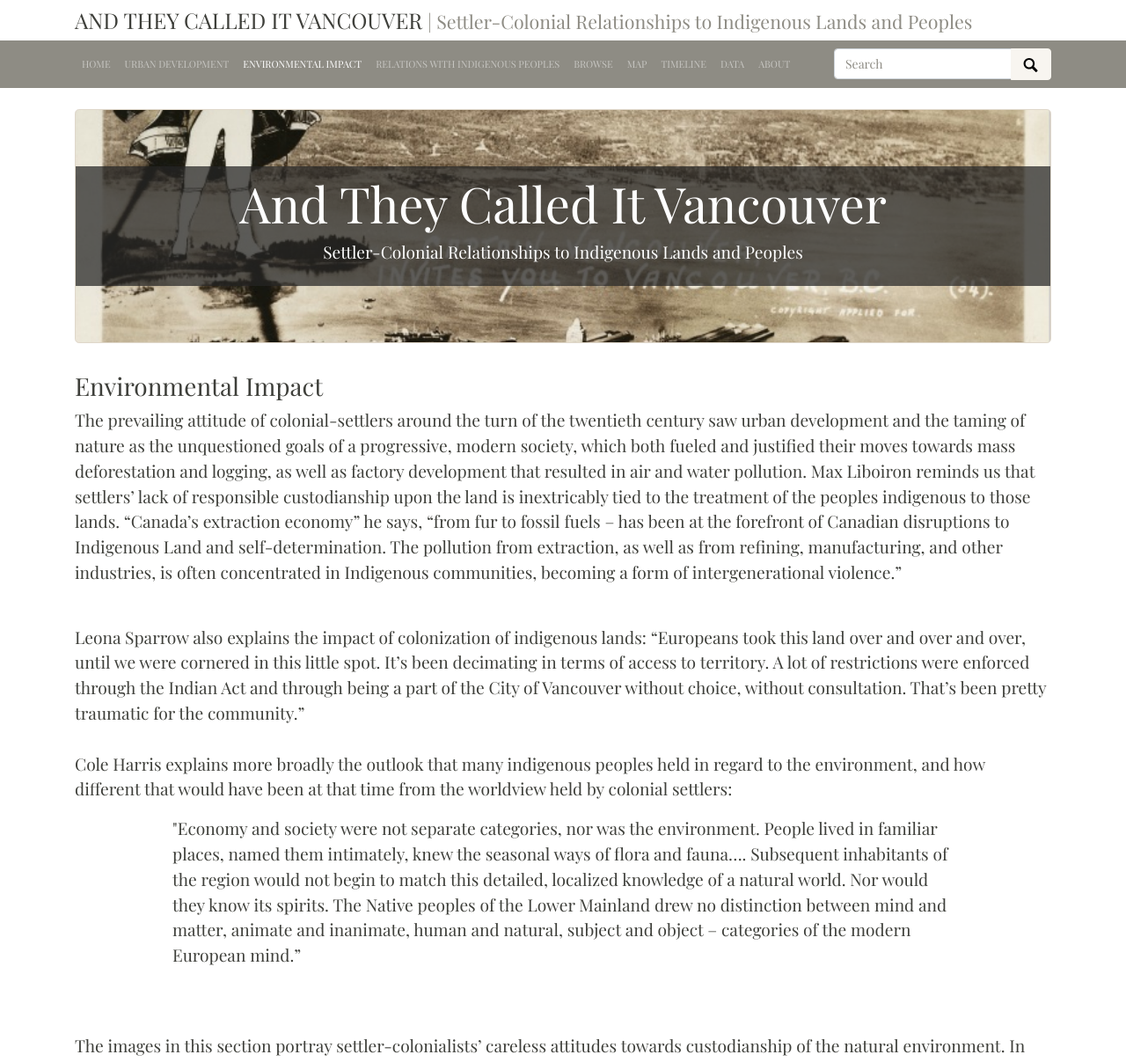
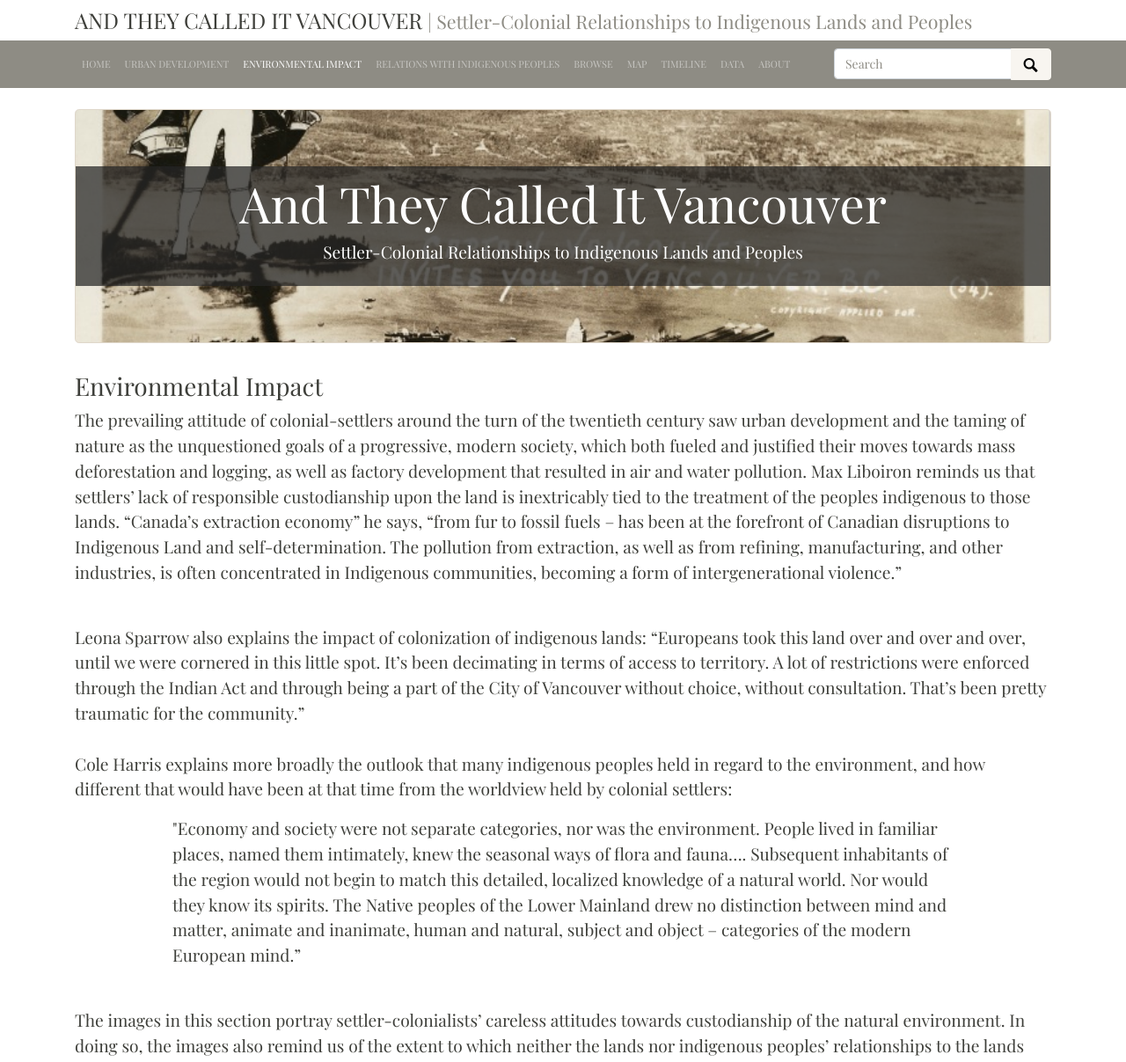
Before and after one commit to ashlynnprasad/langmann-2021, a Jekyll site: the page built from pages/environmentalimpact.md, in a window 1280 px wide. Shown: the top 1207 px of the page at 88% size. Built offline with Jekyll 4.4.1, drawn with Linux system fonts in a browser that asks for light colours; nearby versions of some CDN libraries.

Commit message:
edited paragraph breaks

```diff
--- a/pages/environmentalimpact.md
+++ b/pages/environmentalimpact.md
@@ -14,7 +14,7 @@ The prevailing attitude of colonial-settlers around the turn of the twentieth ce
 
 Leona Sparrow also explains the impact of colonization of indigenous lands: “Europeans took this land over and over and over, until we were cornered in this little spot. It’s been decimating in terms of access to territory. A lot of restrictions were enforced through the Indian Act and through being a part of the City of Vancouver without choice, without consultation. That’s been pretty traumatic for the community.”<br><br>
 Cole Harris explains more broadly the outlook that many indigenous peoples held in regard to the environment, and how different that would have been at that time from the worldview held by colonial settlers:<br>
-<p style="margin-left:10%; margin-right:10%;">"Economy and society were not separate categories, nor was the environment. People lived in familiar places, named them intimately, knew the seasonal ways of flora and fauna…. Subsequent inhabitants of the region would not begin to match this detailed, localized knowledge of a natural world. Nor would they know its spirits. The Native peoples of the Lower Mainland drew no distinction between mind and matter, animate and inanimate, human and natural, subject and object – categories of the modern European mind.”</p><br><br>
+<p style="margin-left:10%; margin-right:10%;">"Economy and society were not separate categories, nor was the environment. People lived in familiar places, named them intimately, knew the seasonal ways of flora and fauna…. Subsequent inhabitants of the region would not begin to match this detailed, localized knowledge of a natural world. Nor would they know its spirits. The Native peoples of the Lower Mainland drew no distinction between mind and matter, animate and inanimate, human and natural, subject and object – categories of the modern European mind.”</p><br>
 The images in this section portray settler-colonialists’ careless attitudes towards custodianship of the natural environment. In doing so, the images also remind us of the extent to which neither the lands nor indigenous peoples’ relationships to the lands were adequately considered or respected.<br>
 
 <div class="container">
```
